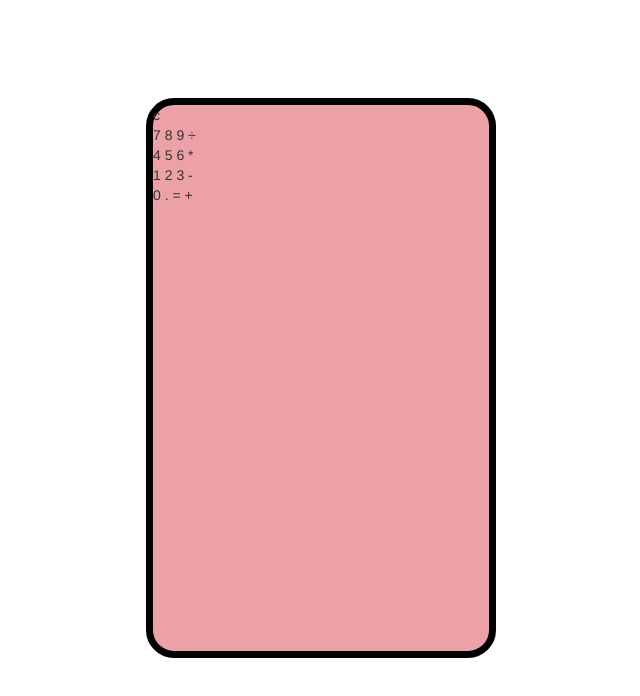
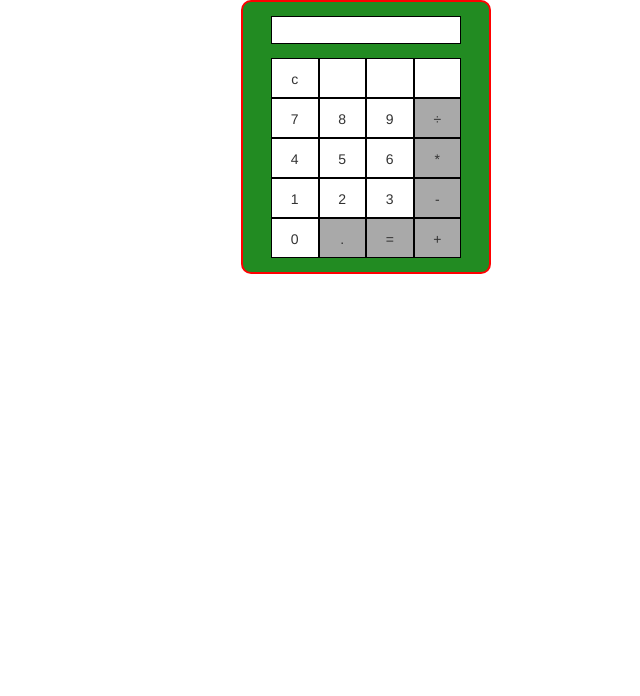
Before and after one commit to dnd618/Calculator, a website: page index.1.html in a window 1280 px wide. Shown: the whole page, without its empty margins (274-914 px from the left). Drawn offline with nearby package versions, Linux system fonts and the light colour scheme.

Commit message:
added css styles

```diff
--- a/index.1.html
+++ b/index.1.html
@@ -9,39 +9,31 @@
         <title>Calculator</title>
     </head>
     <body>
-        <div class ="calculator" >
-            <div id="readout"></div>
-                <div>
-                        <div id="keys-1">
-                            <span id="clear">c</span>
-                            <span></span>
-                            <span></span>
-                            <span></span>
-                        </div>
-                        <div id="keys-2">
-                            <span id="num-7" class="col-4">7</span>
-                            <span id="num-8" class="col-4">8</span>
-                            <span id="num-9" class="col-4">9</span>
-                            <span id="divide" class="col-4">÷</span>
-                        </div>
-                            <span id="num-4">4</span>
-                            <span id="num-5">5</span>
-                            <span id="num-6">6</span>
-                            <span id="multiply">*</span>
-                        <div id="keys-3">
-                            <span id="num-1">1</span>
-                            <span id="num-2">2</span>
-                            <span id="num-3">3</span>
-                            <span id="subtract">-</span>
-                        </div>
-                        <div id="keys-4">
-                            <span id="num-0">0</span>
-                            <span id="decimal">.</span>
-                            <span id="result">=</span>
-                            <span id="add">+</span>
-                        </div>
-                </div>
+    <div class="calculator-body clearfix">
+        <div id="readout"></div>
+        <div class="keys">
+            <span class="num" id="clear">c</span>
+            <span class="num"></span>
+            <span class="num"></span>
+            <span class="num"></span>
+            <span class="num" id="num-7">7</span>
+            <span class="num" id="num-8">8</span>
+            <span class="num" id="num-9">9</span>
+            <span class="num symbol" id="divide">÷</span>
+            <span class="num" id="num-4">4</span>
+            <span class="num" id="num-5">5</span>
+            <span class="num" id="num-6">6</span>
+            <span class="num symbol" id="multiply">*</span>
+            <span class="num" id="num-1">1</span>
+            <span class="num" id="num-2">2</span>
+            <span class="num" id="num-3">3</span>
+            <span class="num symbol" id="subtract">-</span>
+            <span class="num" id="num-0">0</span>
+            <span class="num symbol" id="decimal">.</span>
+            <span class="num symbol" id="result">=</span>
+            <span class="num symbol" id="add">+</span>
         </div>
+    </div>
     <script type="text/javascript" src="scripts.js"></script>
     </body>
 </html>
--- a/styles/styles.less
+++ b/styles/styles.less
@@ -1,23 +1,50 @@
+* {
+    box-sizing: border-box;
+}
 
-.calculator {
-    position: inherit;
-    background-color: #eca1a6;
-    width: 25em;
-    height: 40em;
-    margin-left: 30em;
-    margin-top: 7em;
-    border: 0.5em solid black;
-    border-radius: 2em;
+.calculator-body {
+    width: 250px;
+    display: block;
+    margin: 0 auto;
+    border: 2px solid red;
+    background-color: forestgreen;
+    padding: 1em 2em;
+    border-radius: 10px;
+
+    #readout {
+        height: 2em;
+        width: 100%;
+        border: 1px solid black;
+        margin-bottom: 1em;
+        background-color: white;
+        line-height: 2em;
+        padding-left: 5px;
+    }
+
+    .keys {
+        .num {
+            text-align: center;
+            border: 1px solid black;
+            float: left;
+            height: 40px;
+            width: 25%;
+            background-color: white;
+            line-height: 40px;
+        }
+
+        .symbol {
+            background-color: darkgrey;
+        }
+    }
 }
-// Styling calculator buttons
-.span {
-    position: absolute;
-    margin-top: 28em;
-    margin-left: 18em;
-    border: 5px solid black;
-    background-color: beige;
-    width: 2em;
-    text-align: center;
-    height: 2.5em;
-    font-weight: bold;
+
+.clearfix {
+    &::before, &::after {
+        content: '';
+        display: block;
+    }
+
+    &::after {
+        clear: both;
+    }
 }
```
Also changed, not shown: styles/styles.css.
